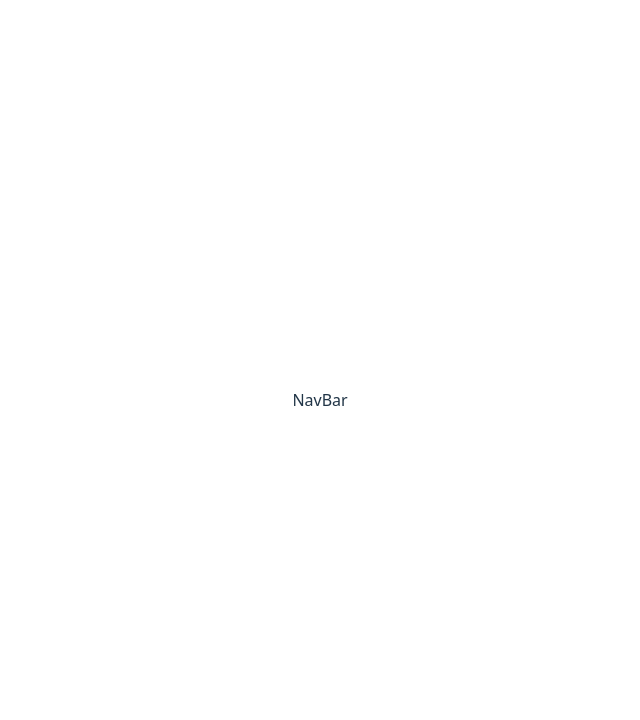
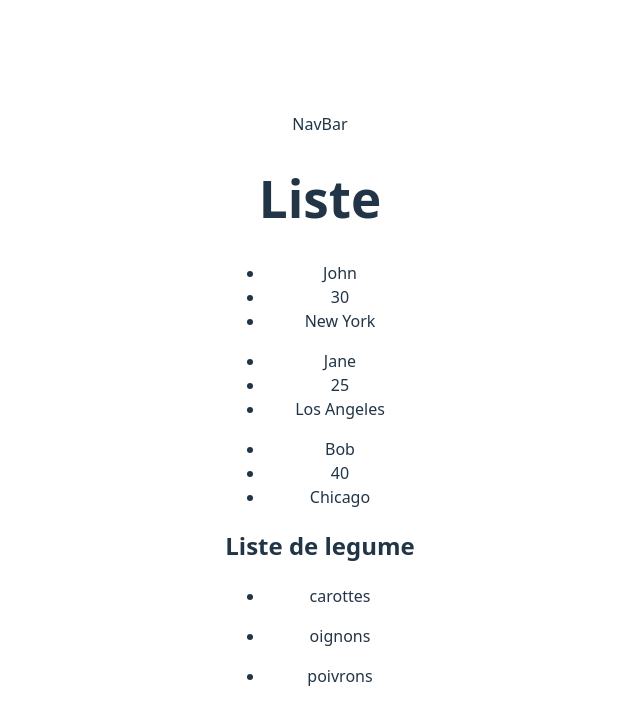
Before and after one commit to JonatanNs/react_dawan, a React (Vite) app in the folder react/react_formation_dawan/: page /list in a window 1280 px wide. Before the commit this address had no page. Shown: the top 720 px of the page, without its empty margins (320-960 px from the left). Built offline with nearby package versions, Linux system fonts and the light colour scheme.

Commit message:
feat : add displayList

```diff
--- a/react/react_formation_dawan/src/App.jsx
+++ b/react/react_formation_dawan/src/App.jsx
@@ -3,6 +3,8 @@ import './App.css'
 import JsxTheorie from "./components/JsxTheorie";
 import HookUseState from './components/HookUseState';
 import Form from './components/Form';
+import DisplayList from './components/DisplayList';
+import ExerciceFruit from './components/ExerciceFruit';
 
 function App(){
   return (
@@ -13,6 +15,8 @@ function App(){
           <Route path="/" element={ <JsxTheorie /> } />
           <Route path="/useState" element={ <HookUseState /> } />
           <Route path="/form" element={ <Form /> } />
+          <Route path="/list" element={ <DisplayList /> } />
+          <Route path="/exerciceFruit" element={ <ExerciceFruit /> } />
           <Route path="/test" element={ <> <p>Page test !</p> </> } />
         </Routes>
       </BrowserRouter>
--- /dev/null
+++ b/react/react_formation_dawan/src/components/DisplayList.jsx
@@ -0,0 +1,34 @@
+function DisplayList(){
+
+    const users = [
+        { id: 1, name: "John", age: 30, city: "New York" },
+        { id: 2, name: "Jane", age: 25, city: "Los Angeles" },
+        { id: 3, name: "Bob", age: 40, city: "Chicago" },
+    ];
+
+    const legumes = ["carottes", "oignons", "poivrons"];
+
+    return (
+        <>
+            <h1> Liste </h1>
+
+            {users.map((user) =>
+                <ul key={user.id}>
+                    <li>{user.name}</li>
+                    <li>{user.age}</li>
+                    <li>{user.city}</li>
+                </ul>
+            )}
+
+            <h2> Liste de legume </h2>
+
+            {legumes.map((legume, index) =>
+                <ul>
+                    <li key={index}>{legume}</li>
+                </ul>
+            )}
+        </>
+    );
+}
+
+export default DisplayList;
--- a/react/react_formation_dawan/src/components/HookUseState.jsx
+++ b/react/react_formation_dawan/src/components/HookUseState.jsx
@@ -1,5 +1,4 @@
 import { useState } from "react";
-import { hydrateRoot } from "react-dom/client"
 
 function HookUseState(){
 
```
